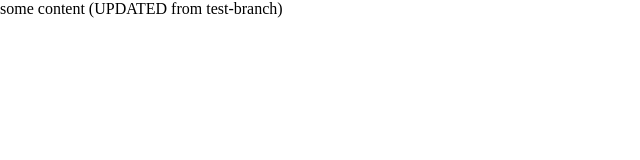
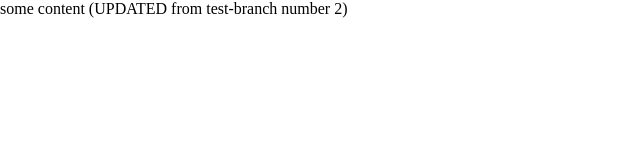
Before and after one commit to artem-kuznecov/cutaway, a React (Vite) app: page / in a window 1280 px wide. Shown: the top 160 px of the page, without its empty margins (0-640 px from the left). Built offline with nearby package versions, Linux system fonts and the light colour scheme.

Commit message:
testing auto-deploy #2

```diff
--- a/src/App.tsx
+++ b/src/App.tsx
@@ -1,7 +1,7 @@
 export const App = () => {
   return (
     <div>
-      some content (UPDATED from test-branch)
+      some content (UPDATED from test-branch number 2)
     </div>
   )
 }
```
